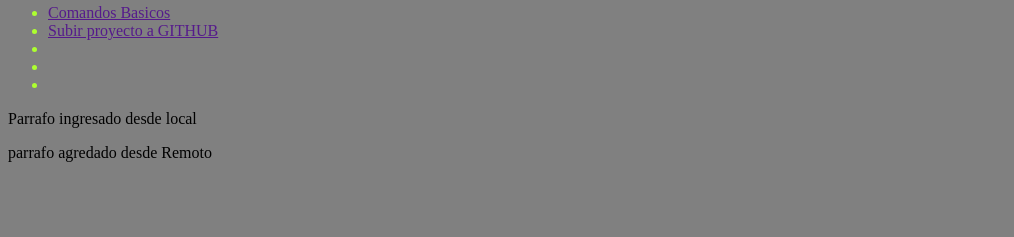
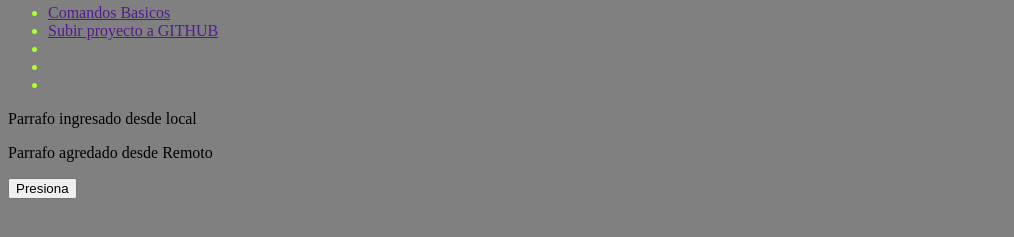
Before and after one commit to XavierPC1990/Curso, a plain HTML site: page index.html in a window 1280 px wide. Shown: the part 239-476 px from the top of the page, without its empty margins (0-1014 px from the left). Drawn offline with Linux system fonts and the light colour scheme.

Commit message:
Inyectando codigo JavaScript

```diff
--- a/index.html
+++ b/index.html
@@ -5,6 +5,10 @@
     <meta http-equiv="X-UA-Compatible" content="IE=edge">
     <meta name="viewport" content="width=device-width, initial-scale=1.0">
     <link rel="stylesheet" href="css/estilos.css">
+    <script src="js/javaScript.js">
+
+
+    </script>
     <title>Curso Git</title>
 </head>
 <body>
@@ -27,8 +31,10 @@
     </p>
 
     <p>
-        parrafo agredado desde Remoto
+        Parrafo agredado desde Remoto
     </p>
+
+    <input type="button" onclick="saludo()" value="Presiona">
 
 </body>
 </html>
--- a/js/javaScript.js
+++ b/js/javaScript.js
@@ -0,0 +1,4 @@
+function saludo(){
+
+    alert("hola alumnos");
+};
```
